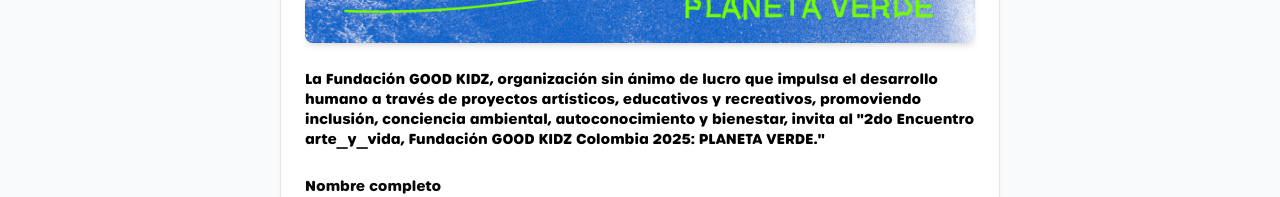
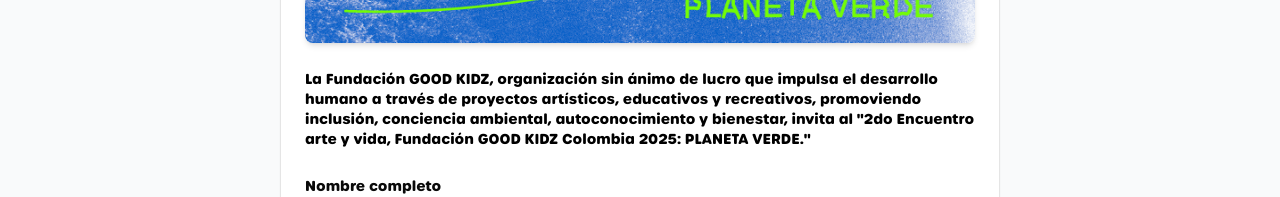
Before and after one commit to emmanuelvillada/good-kidz-next, a Next.js app: page /form in a window 1280 px wide. Shown: the part 523-720 px from the top of the page. Built offline with nearby package versions, Linux system fonts and the light colour scheme; no server answers; what @supabase/auth-helpers-nextjs would draw is missing.

Commit message:
fix: correct typo in event description for the MicroStoryForm component

```diff
--- a/src/components/form/MicroStoryForm.tsx
+++ b/src/components/form/MicroStoryForm.tsx
@@ -312,7 +312,7 @@ export default function MicroStoryForm() {
                     />
                     <CardDescription className="text-gray-600 "> <br />
                         <span className="text-black text-sm">La Fundación GOOD KIDZ, organización sin ánimo de lucro que impulsa el desarrollo humano a través de proyectos artísticos, educativos y recreativos, promoviendo inclusión, conciencia ambiental, autoconocimiento y bienestar, invita al
-                            &quot;2do Encuentro arte_y_vida, Fundación GOOD KIDZ Colombia 2025: PLANETA VERDE.&quot;</span>
+                            &quot;2do Encuentro arte y vida, Fundación GOOD KIDZ Colombia 2025: PLANETA VERDE.&quot;</span>
                     </CardDescription>
 
                 </CardHeader>
```
